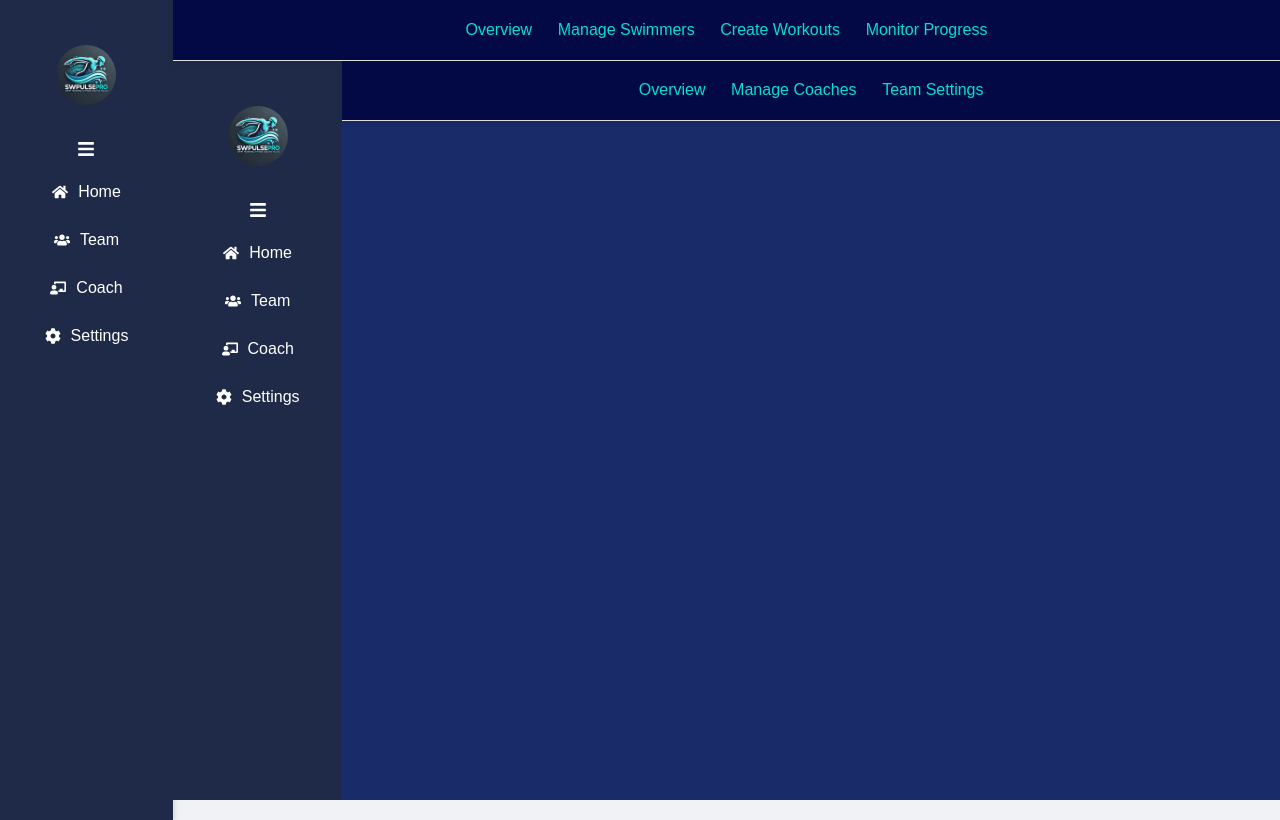
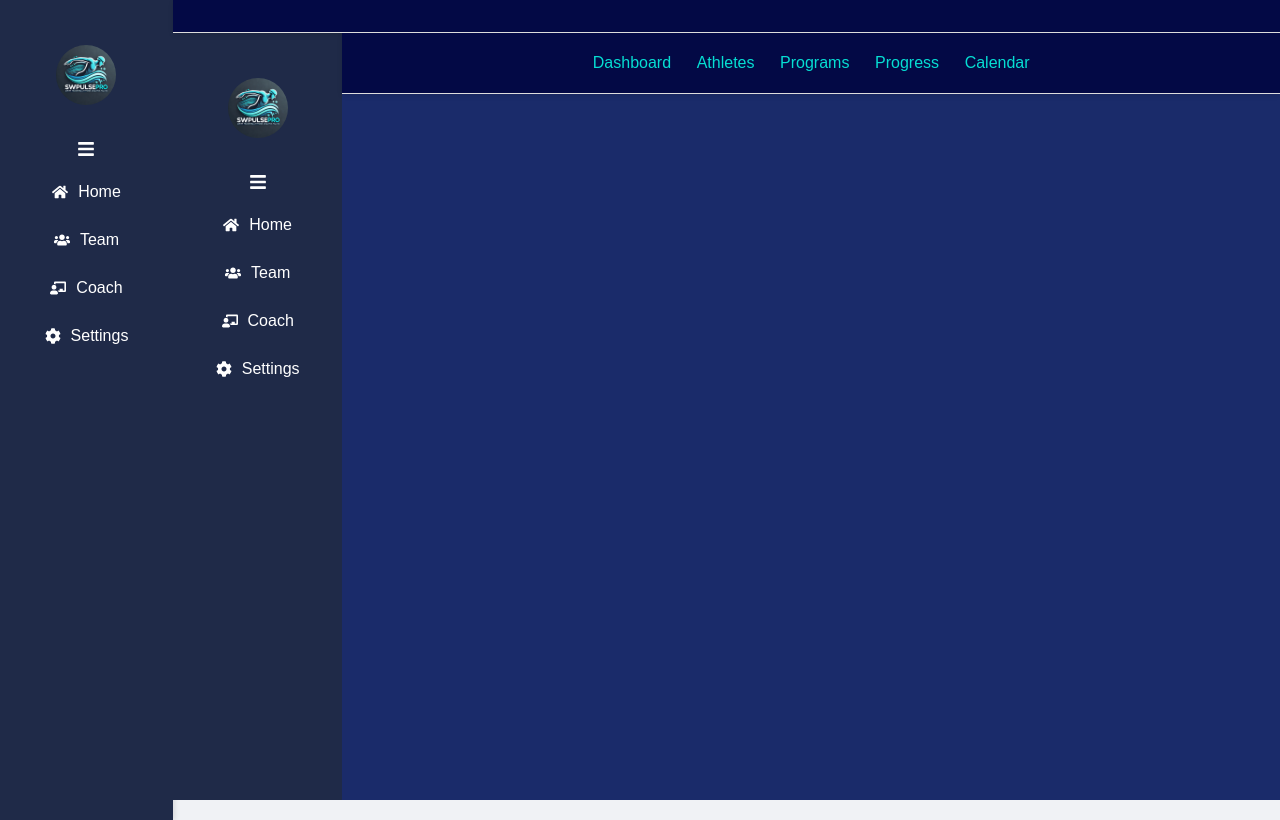
Before and after one commit to MarkOfosu/swimpulsepro, a Next.js app: page /team in a window 1280 px wide. Built offline with nearby package versions, Linux system fonts and the light colour scheme.

Commit message:
use context for navigation managemant

```diff
--- a/app/layout.tsx
+++ b/app/layout.tsx
@@ -12,20 +12,31 @@ export const metadata = {
 };
 
 
-function RootLayout({ children, layoutType }: { children: ReactNode; layoutType: 'team' | 'coach' }) {
-  const links =
-    layoutType === 'team'
-      ? [
-          { href: '/team/overview', label: 'Overview' },
-          { href: '/team/manage-coaches', label: 'Manage Coaches' },
-          { href: '/team/team-settings', label: 'Team Settings' },
-        ]
-      : [
-          { href: '/coach/overview', label: 'Overview' },
-          { href: '/coach/manage-swimmers', label: 'Manage Swimmers' },
-          { href: '/coach/create-workouts', label: 'Create Workouts' },
-          { href: '/coach/monitor-progress', label: 'Monitor Progress' },
+function RootLayout({ children, layoutType }: { readonly children: ReactNode; readonly layoutType: 'team' | 'coach' }) {
+  const getLinks = (layoutType: 'team' | 'coach') => {
+    switch (layoutType) {
+      case 'team':
+        return [
+          { href: '/team/dashboard', label: 'Dashboard' },
+          { href: '/team/athletes', label: 'Athletes' },
+          { href: '/team/programs', label: 'Programs' },
+          { href: '/team/progress', label: 'Progress' },
+          { href: '/team/calendar', label: 'Calendar' },
         ];
+      case 'coach':
+        return [
+          { href: '/coach/dashboard', label: 'Dashboard' },
+          { href: '/coach/athletes', label: 'Athletes' },
+          { href: '/coach/programs', label: 'Programs' },
+          { href: '/coach/progress', label: 'Progress' },
+          { href: '/coach/calendar', label: 'Calendar' },
+        ];
+      default:
+        return [];
+    }
+  };
+
+  const links = getLinks(layoutType);
 
   return (
     <html lang='en'>
--- a/app/page.tsx
+++ b/app/page.tsx
@@ -1,6 +1,6 @@
 import React from 'react';
 import SectionHeader from '@/components/SectionHeader';
-import Coach from '@components/Coach';
+
 
 export default function Home() {
   return (
--- a/app/team/page.tsx
+++ b/app/team/page.tsx
@@ -1,6 +1,7 @@
 import TeamLayout from '../layouts/TeamLayout';
 import RootLayout from '../layout';
 
+//to be fixed: remove rootlayout to prevent double html tags from being rendered. find a way to send layoutType to the TeamLayout component
 const TeamPage: React.FC<{ children: React.ReactNode }> = ({ children }) => {
   return (
     <RootLayout layoutType="team">
```
